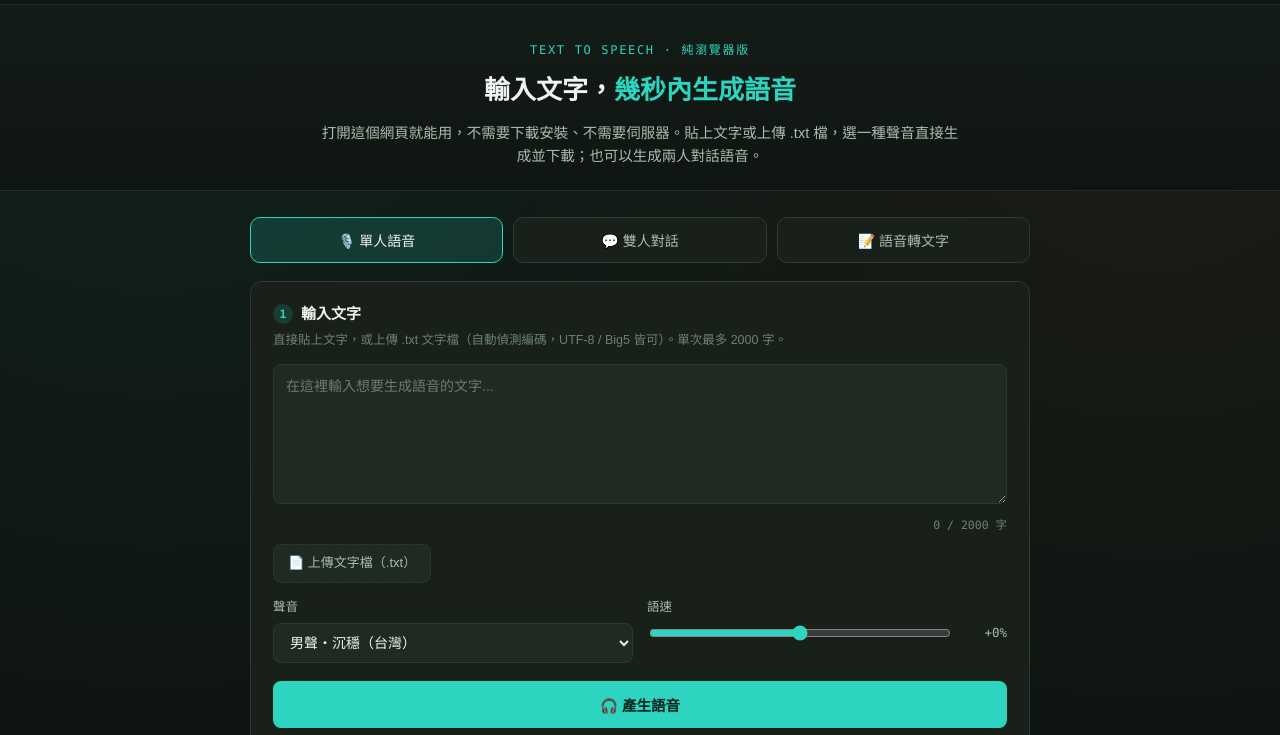
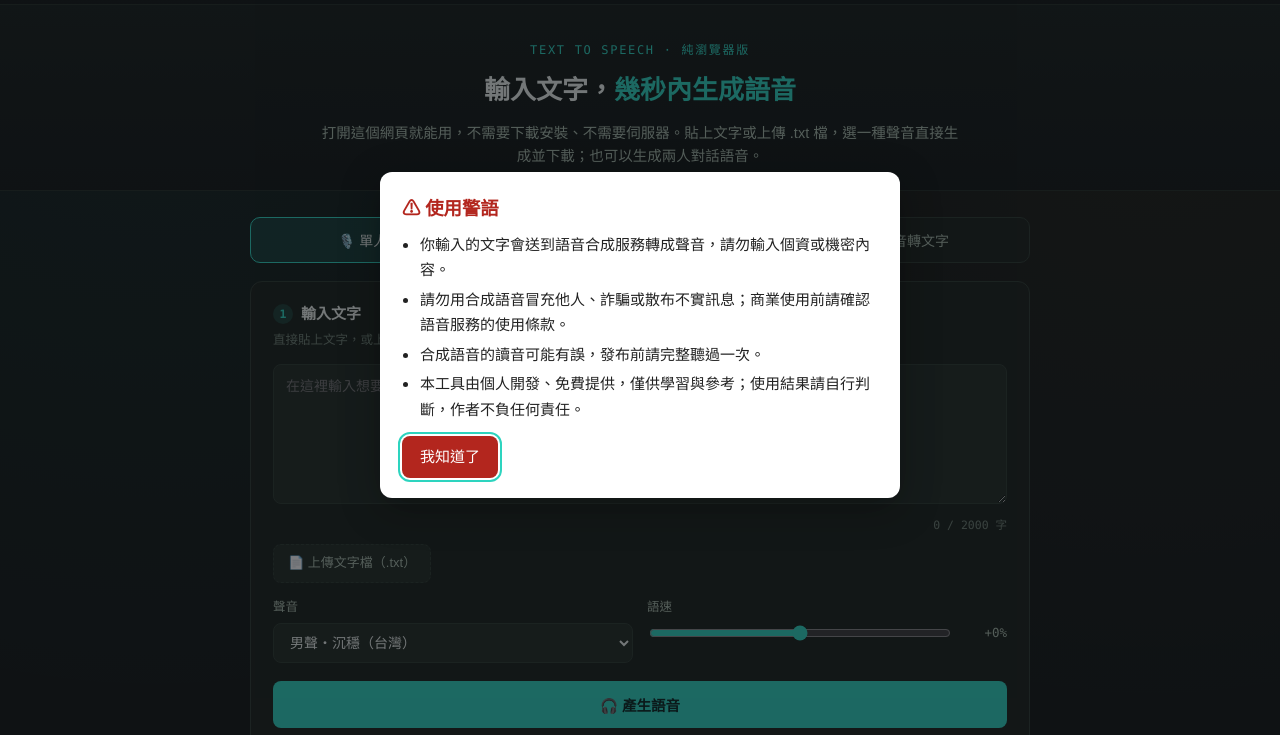
Before and after one commit to M255525/ai-voice-generator-play, a plain HTML site: page index.html in a window 1280 px wide. Shown: the part 65-800 px from the top of the page. Drawn offline with Linux system fonts and the light colour scheme; no server answers.

Commit message:
補上使用警語：頁面入口（訪客計數器旁）＋首次造訪自動跳出一次
Co-Authored-By: Claude Opus 5.5 <noreply@anthropic.com>

```diff
--- a/index.html
+++ b/index.html
@@ -1368,5 +1368,56 @@ $('dialogueGenBtn').addEventListener('click', async ()=>{
   });
 })();
 </script>
+
+<!-- 使用警語（2026-11-20 補齊標準配備）：頁面上的入口加在訪客計數器旁，首次造訪自動跳出一次 -->
+<style>
+.mkw-mask{position:fixed;inset:0;background:rgba(15,18,22,.55);display:flex;align-items:center;justify-content:center;padding:16px;z-index:2147483000}
+.mkw-box{background:#fff;color:#222;max-width:520px;width:100%;max-height:calc(100vh - 32px);overflow:auto;border-radius:12px;padding:20px 22px;box-shadow:0 10px 40px rgba(0,0,0,.3);font:15px/1.7 "Microsoft JhengHei","PingFang TC",system-ui,sans-serif;text-align:left}
+.mkw-box h2{margin:0 0 8px;font-size:1.15rem;color:#b3261e}
+.mkw-box ul{margin:0 0 14px;padding-left:1.2em}
+.mkw-box li{margin:4px 0}
+.mkw-box button{font:inherit;background:#b3261e;color:#fff;border:0;border-radius:8px;padding:8px 18px;cursor:pointer}
+.mkw-link{color:inherit;cursor:pointer;text-decoration:underline}
+.mkw-pill{position:fixed;left:10px;bottom:calc(10px + env(safe-area-inset-bottom,0px));z-index:2147482000;background:rgba(255,255,255,.92);color:#b3261e;border:1px solid #b3261e;border-radius:999px;padding:3px 10px;font:13px/1.4 "Microsoft JhengHei",system-ui,sans-serif;cursor:pointer}
+@media (prefers-color-scheme:dark){.mkw-box{background:#24272b;color:#eee}.mkw-box h2{color:#ff8a80}}
+</style>
+<script>
+(function(){
+  var C = {"key":"mkw.ai-voice-generator-play.seen","items":["你輸入的文字會送到語音合成服務轉成聲音，請勿輸入個資或機密內容。","請勿用合成語音冒充他人、詐騙或散布不實訊息；商業使用前請確認語音服務的使用條款。","合成語音的讀音可能有誤，發布前請完整聽過一次。","本工具由個人開發、免費提供，僅供學習與參考；使用結果請自行判斷，作者不負任何責任。"],"noPill":false};
+  function open(){
+    if(document.querySelector('.mkw-mask')) return;
+    var m = document.createElement('div'); m.className = 'mkw-mask'; m.setAttribute('role', 'dialog'); m.setAttribute('aria-modal', 'true'); m.setAttribute('aria-label', '使用警語');
+    var b = document.createElement('div'); b.className = 'mkw-box';
+    var h = document.createElement('h2'); h.textContent = '⚠ 使用警語'; b.appendChild(h);
+    var ul = document.createElement('ul'); C.items.forEach(function(t){ var li = document.createElement('li'); li.textContent = t; ul.appendChild(li); }); b.appendChild(ul);
+    var ok = document.createElement('button'); ok.type = 'button'; ok.textContent = '我知道了'; b.appendChild(ok);
+    function close(){ m.remove(); document.removeEventListener('keydown', esc, true); try{ localStorage.setItem(C.key, '1'); }catch(e){} }
+    function esc(e){ if(e.key === 'Escape'){ e.stopPropagation(); close(); } }
+    ok.addEventListener('click', close); m.addEventListener('click', function(e){ if(e.target === m) close(); });
+    document.addEventListener('keydown', esc, true);
+    m.appendChild(b); document.body.appendChild(m); ok.focus();
+  }
+  function link(){ var a = document.createElement('a'); a.href = '#'; a.className = 'mkw-link'; a.textContent = '⚠ 使用警語'; a.addEventListener('click', function(e){ e.preventDefault(); open(); }); return a; }
+  // 入口放在訪客計數器旁邊（計數器是 JS 晚產生的也會補上）
+  function attach(){
+    var imgs = document.querySelectorAll('img[src*="visitor-badge"], img[src*="hits.sh"], img[src*="countapi"]'), n = 0;
+    Array.prototype.forEach.call(imgs, function(img){
+      var host = img.closest('a') || img;
+      if(host.previousSibling && host.previousSibling.className === 'mkw-sep') { n++; return; }
+      var s = document.createElement('span'); s.className = 'mkw-sep'; s.appendChild(link()); s.appendChild(document.createTextNode('　'));
+      host.parentNode.insertBefore(s, host); n++;
+    });
+    return n;
+  }
+  function init(){
+    var found = attach();
+    if(!found && !C.noPill){ var p = document.createElement('button'); p.type = 'button'; p.className = 'mkw-pill'; p.textContent = '⚠ 使用警語'; p.addEventListener('click', open); document.body.appendChild(p); }
+    var tm = null; if(window.MutationObserver) new MutationObserver(function(){ if(tm) return; tm = setTimeout(function(){ tm = null; attach(); }, 400); }).observe(document.body, {childList: true, subtree: true});
+    var seen = false; try{ seen = localStorage.getItem(C.key) === '1'; }catch(e){ seen = true; }
+    if(!seen) setTimeout(open, 600);
+  }
+  if(document.readyState === 'loading') document.addEventListener('DOMContentLoaded', init); else init();
+})();
+</script>
 </body>
 </html>
```
